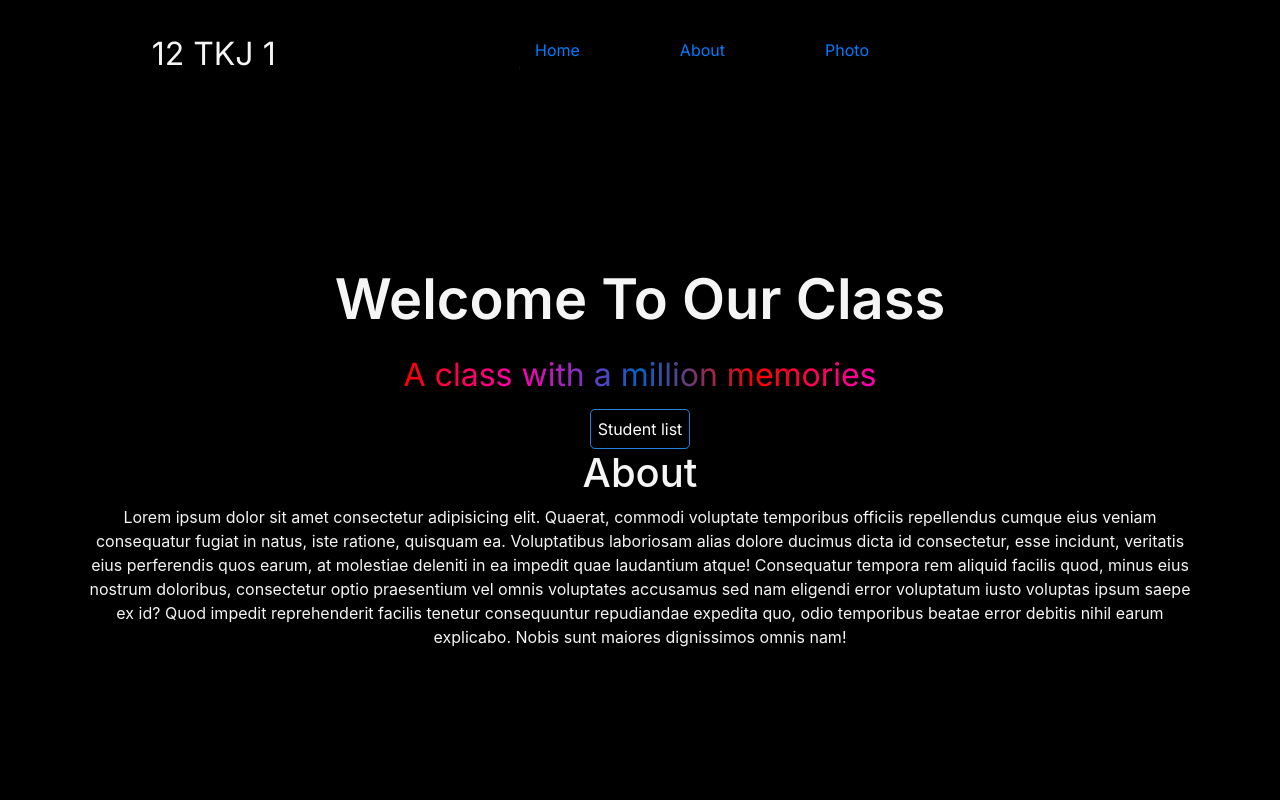
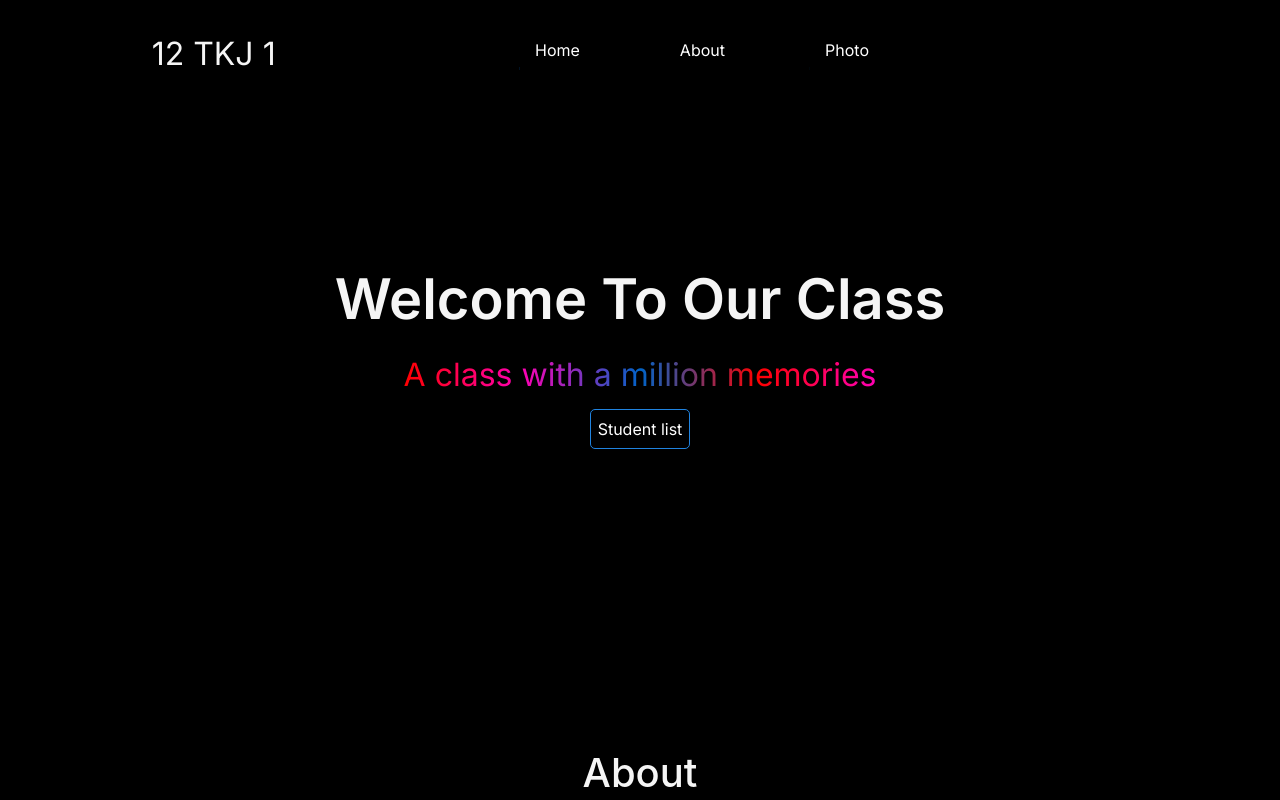
Before and after one commit to infinitedim/12-TKJ_1, a website built with webpack: page src/index.html in a window 1280 px wide. Shown: the top 800 px of the page. Built offline with nearby package versions, Linux system fonts and the light colour scheme; what particlesjs would draw is missing.

Commit message:
twelvth commit

```diff
--- a/src/css/style.css
+++ b/src/css/style.css
@@ -13,6 +13,7 @@
 
 body {
     background: #000;
+    scroll-behavior: smooth;
 }
 
 nav {
@@ -38,6 +39,11 @@ nav ul li a {
     position: relative;
     padding: 0.2em 0;
     font-family: 'Inter';
+    color: white;
+}
+
+nav ul li a:hover {
+    color: #fff;
 }
 
 /* Fade in */
@@ -108,12 +114,17 @@ nav .menu .fa-align-justify {
 }
 
 .background {
-    position: absolute;
+    position: fixed;
     top: 0;
     bottom: 0;
     left: 0;
     right: 0;
     z-index: -1;
+    width: 100%;
+    height: 100%;
+    background-size: cover;
+    background-position: 50% 50%;
+    background-repeat: no-repeat;
 }
 
 .home {
@@ -121,6 +132,7 @@ nav .menu .fa-align-justify {
     display: flex;
     flex-direction: column;
     width: 100%;
+    margin-bottom: 300px;
 }
 
 .home .title {
@@ -158,5 +170,11 @@ nav .menu .fa-align-justify {
 .student-list:hover {
     background-color: rgb(32, 131, 223);
     color: #000;
+    text-decoration: none;
 
 }
+
+
+.about {
+    margin-bottom: 300px;
+}
```
